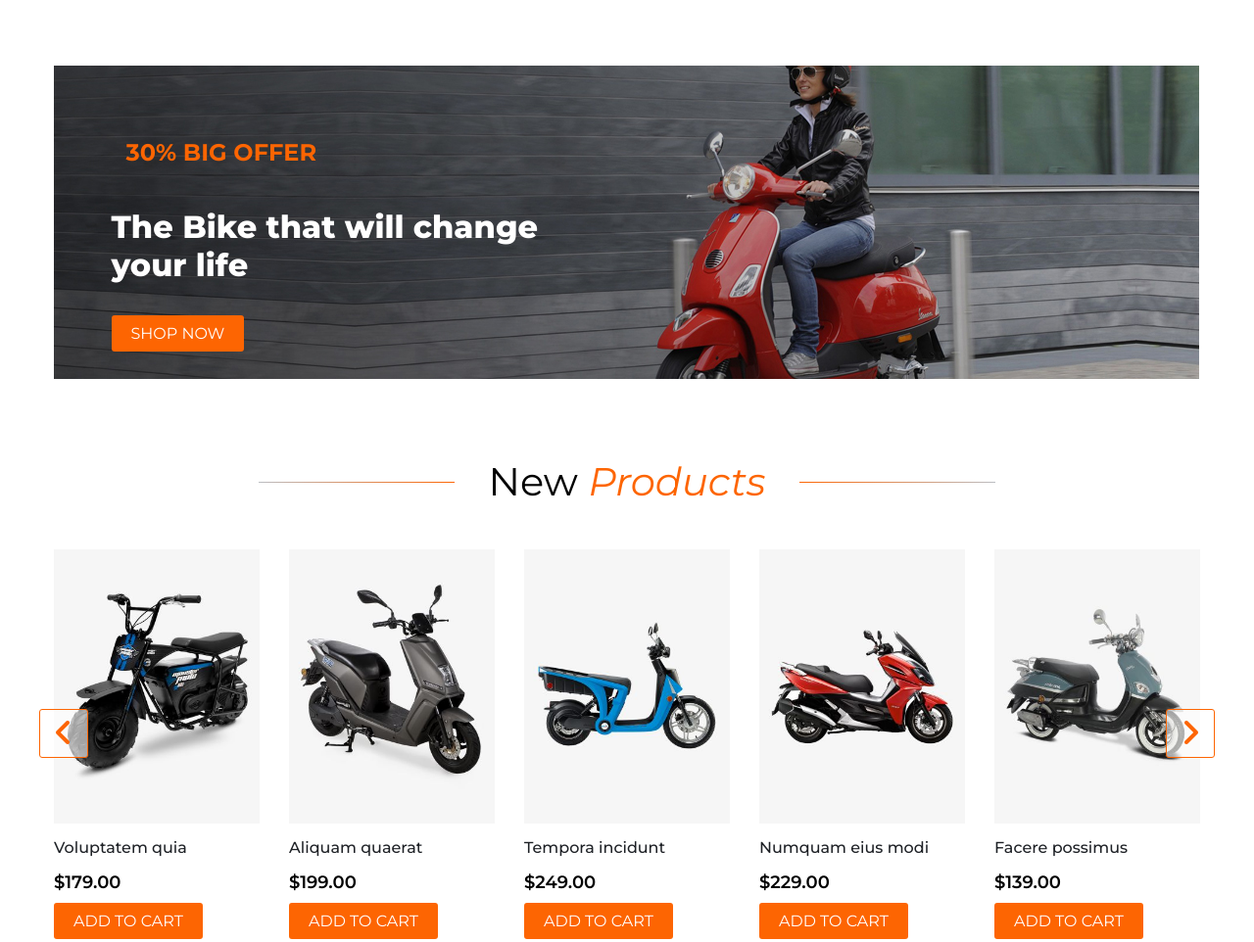
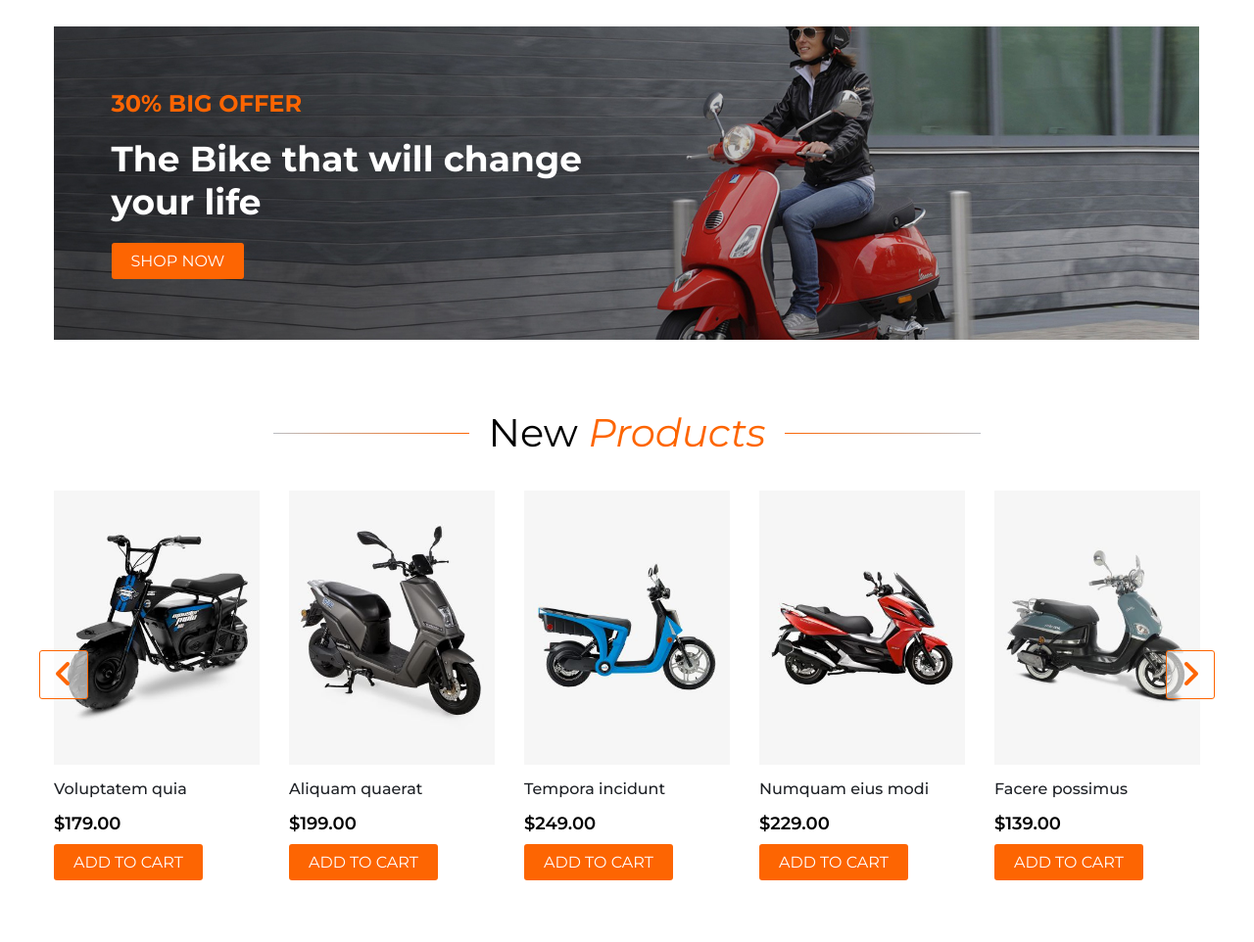
Before and after one commit to GotiJemish/layout-1, a plain HTML site: page index.html in a window 1280 px wide. Shown: the part 1760-2722 px from the top of the page at 98% size. Drawn offline with Linux system fonts and the light colour scheme.

Commit message:
Update style.css

```diff
--- a/assets/css/style.css
+++ b/assets/css/style.css
@@ -233,7 +233,7 @@ header {
 }
 
 .header-top-inner>.child>a,
-span {
+.header-top-inner>.child>span {
   display: inline-block;
   padding: 10px 15px;
   color: #ffffff;
@@ -253,7 +253,7 @@ span {
   color: #fd6502;
 }
 
-.header-top-inner .child .menu ul {
+.header-top-inner .child .menu>ul {
   list-style: none;
   padding: 8px 18px;
   margin: 0;
@@ -265,6 +265,7 @@ span {
   top: 100%;
   left: 0;
   display: none;
+  z-index: 1000;
 }
 
 .header-top-inner .child .menu ul li a {
@@ -916,20 +917,25 @@ outline: none;
   position: absolute;
   top: 20%;
   left: 5%;
-  width: 40%;
+  width: 45%;
 }
 
-.collection-poster-inner .text-content span {
+.collection-poster-inner .text-content>span {
   color: #fd6502;
   text-transform: uppercase;
+  display: inline-block;
   font-size: 24px;
   font-weight: 700;
+  margin-bottom: 20px;
 }
 
 .collection-poster-inner .text-content p {
+  display: block;
   color: #ffffff;
-  font-size: 32px;
-  font-weight: 800;
+  font-size: 36px;
+  font-weight: 700;
+  margin-top: 0;
+margin-bottom: 20px;
 }
 
 /* collection block poster css end */
```
